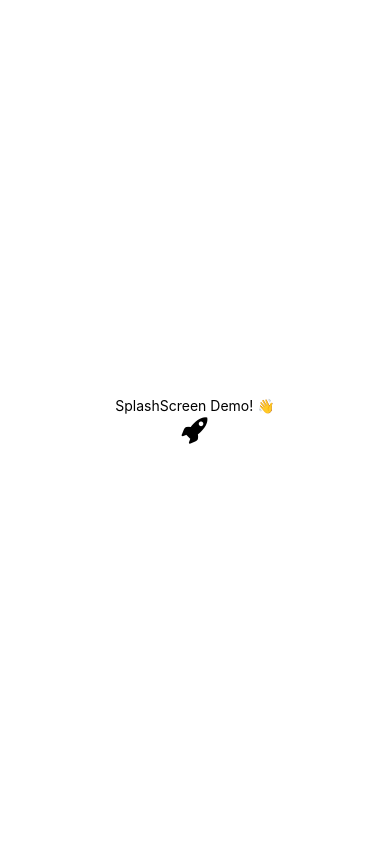
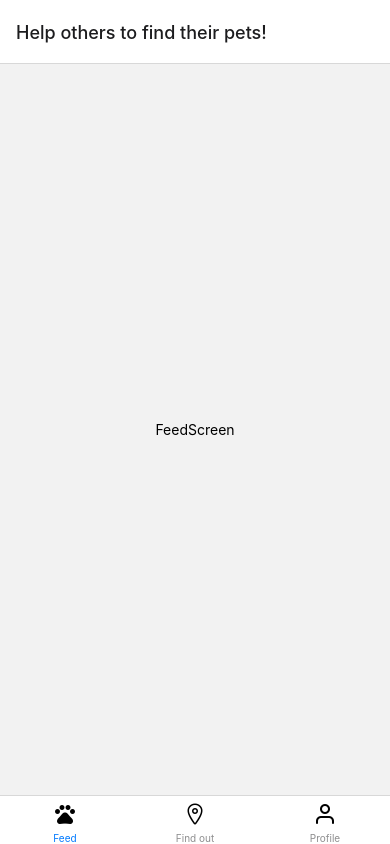
Before and after one commit to itsmrob/petsign, a React Native app in the folder petsignapp/: screen / in a window 390 px wide. Built offline with nearby package versions, Linux system fonts and the light colour scheme.

Commit message:
Adding custom navigation structure such as bottom navigator, stack and container using the React Native Navigation

```diff
--- a/petsignapp/App.js
+++ b/petsignapp/App.js
@@ -1,3 +1,4 @@
+import "react-native-gesture-handler";
 import React, { useCallback, useEffect, useState } from "react";
 import { Text, View, StyleSheet } from "react-native";
 import Entypo from "@expo/vector-icons/Entypo";
@@ -5,6 +6,7 @@ import * as SplashScreen from "expo-splash-screen";
 import * as Font from "expo-font";
 
 import { SafeAreaProvider } from "react-native-safe-area-context";
+import AppNavigator from "./src/navigation/AppNavigator";
 
 // Keep the splash screen visible while we fetch resources
 SplashScreen.preventAutoHideAsync();
@@ -13,21 +15,21 @@ export default function App() {
     const [appIsReady, setAppIsReady] = useState(false);
 
     useEffect(() => {
-        async function prepare() {
+        const prepare = async () => {
             try {
-                await Font.loadAsync(Entypo.font);
+                // await Font.loadAsync(Entypo.font);
                 await new Promise((resolve) => setTimeout(resolve, 2000));
             } catch (e) {
                 console.warn(e);
             } finally {
                 setAppIsReady(true);
             }
-        }
+        };
 
         prepare();
     }, []);
 
-    const onLayout = useCallback(async () => {
+    const onHideLayout = useCallback(async () => {
         if (appIsReady) {
             await SplashScreen.hideAsync();
         }
@@ -38,9 +40,8 @@ export default function App() {
     }
 
     return (
-        <SafeAreaProvider style={styles.container} onLayout={onLayout}>
-            <Text>SplashScreen Demo! 👋</Text>
-            <Entypo name="rocket" size={30} />
+        <SafeAreaProvider style={styles.container} onLayout={onHideLayout}>
+            <AppNavigator />
         </SafeAreaProvider>
     );
 }
@@ -48,7 +49,5 @@ const styles = StyleSheet.create({
     container: {
         flex: 1,
         backgroundColor: "#fff",
-        alignItems: "center",
-        justifyContent: "center",
     },
 });
--- a/petsignapp/src/navigation/AppNavigator.js
+++ b/petsignapp/src/navigation/AppNavigator.js
@@ -0,0 +1,32 @@
+import { useState } from "react";
+
+import { NavigationContainer } from "@react-navigation/native";
+
+import MainNavigator from "./MainNavigator";
+
+// import AuthScreen from "../screens/AuthScreen";
+// import StartUpScreen from "../screens/StartUpScreen";
+
+// import { useSelector } from "react-redux";
+
+const AppNavigator = () => {
+    // const isAuth = useSelector(
+    //     (state) => state.auth.token !== null && state.auth.token !== ""
+    // );
+
+    const isAuth = true;
+
+    // const didTryAutoLogin = useSelector((state) => state.auth.didTryAutoLogin);
+    /*
+
+        This is when the user tries to login in and it fails, return AuthScreen
+        This is when the user is already logged in because of the token, return Home
+    */
+    return (
+        <NavigationContainer>
+            <MainNavigator />
+        </NavigationContainer>
+    );
+};
+
+export default AppNavigator;
--- a/petsignapp/src/navigation/MainNavigator.js
+++ b/petsignapp/src/navigation/MainNavigator.js
@@ -0,0 +1,67 @@
+import { createStackNavigator } from "@react-navigation/stack";
+import { createBottomTabNavigator } from "@react-navigation/bottom-tabs";
+import { Ionicons, MaterialIcons, Feather } from "@expo/vector-icons";
+
+import FeedScreen from "../screens/FeedScreen";
+import FindScreen from "../screens/FindScreen";
+import ProfileScreen from "../screens/ProfileScreen";
+
+const Stack = createStackNavigator();
+const Tab = createBottomTabNavigator();
+
+const TabNavigator = () => {
+    return (
+        <Tab.Navigator>
+            <Tab.Screen
+                name="Help others to find their pets!"
+                component={FeedScreen}
+                options={{
+                    tabBarLabel: "Feed",
+                    tabBarIcon: ({ color, size }) => (
+                        <MaterialIcons name="pets" size={24} color="black" />
+                    ),
+                }}
+            />
+            <Tab.Screen
+                name="Look around you!"
+                component={FindScreen}
+                options={{
+                    tabBarLabel: "Find out",
+                    tabBarIcon: ({ color, size }) => (
+                        <Ionicons
+                            name="location-outline"
+                            size={24}
+                            color="black"
+                        />
+                    ),
+                }}
+            />
+            <Tab.Screen
+                name="Your profile"
+                component={ProfileScreen}
+                options={{
+                    tabBarLabel: "Profile",
+                    tabBarIcon: ({ color, size }) => (
+                        <Feather name="user" size={24} color="black" />
+                    ),
+                }}
+            />
+        </Tab.Navigator>
+    );
+};
+
+const MainNavigator = (props) => {
+    return (
+        <Stack.Navigator initialRouteName="Home">
+            <Stack.Screen
+                name="Home"
+                component={TabNavigator}
+                options={{
+                    headerShown: false,
+                }}
+            />
+        </Stack.Navigator>
+    );
+};
+
+export default MainNavigator;
--- /dev/null
+++ b/petsignapp/src/screens/FeedScreen.js
@@ -0,0 +1,20 @@
+import React from "react";
+import { Text, View,  StyleSheet } from "react-native";
+
+const FeedScreen = () => {
+    return (
+        <View style={styles.container}>
+            <Text>FeedScreen</Text>
+        </View>
+    );
+};
+
+const styles = StyleSheet.create({
+    container: {
+        flex: 1,
+        justifyContent: "center",
+        alignItems: "center"
+    },
+});
+
+export default FeedScreen;
--- /dev/null
+++ b/petsignapp/src/screens/FindScreen.js
@@ -0,0 +1,8 @@
+import React from "react";
+import { Text } from 'react-native'
+
+const FindScreen = () => {
+    return <Text>FindScreen</Text>;
+};
+
+export default FindScreen;
--- /dev/null
+++ b/petsignapp/src/screens/ProfileScreen.js
@@ -0,0 +1,10 @@
+import React from 'react'
+import { Text } from 'react-native'
+
+const ProfileScreen = () => {
+  return (
+    <Text>ProfileScreen</Text>
+  )
+}
+
+export default ProfileScreen
```
Also changed, not shown: petsignapp/package.json (+7 -2 lines), petsignapp/assets/SplashScreen.png (added), petsignapp/src/navigation/AuthNavigator.js (deleted), 1 other file (tests, documents, lock files or other folders).
